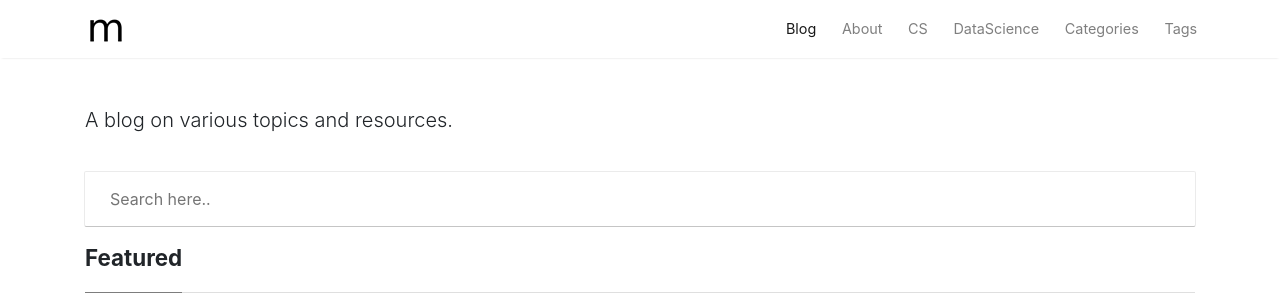
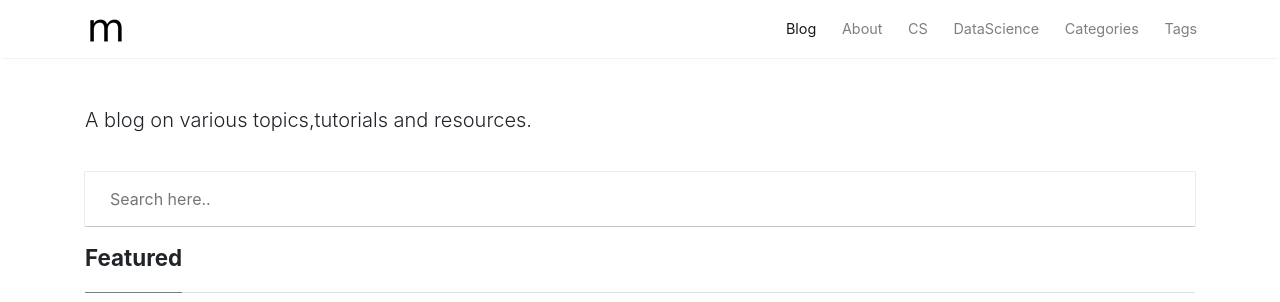
Before and after one commit to StarkSources/myblog, a Jekyll site: the page built from index.html, in a window 1280 px wide and 900 px high. Shown: the top 302 px of the window. Built offline with Jekyll 4.4.1, drawn with Linux system fonts in a browser that asks for light colours; nearby versions of some CDN libraries; the list of posts is cut into pages by our own code; comment, search, counter and statistics services are not loaded.

Commit message:
Update _config.yml

```diff
--- a/_config.yml
+++ b/_config.yml
@@ -16,7 +16,7 @@
 title: My Blog
 email:
 description: >- # this means to ignore newlines until "baseurl:"
-  A blog on various topics and resources.
+  A blog on various topics,tutorials and resources.
 baseurl: "/myblog" # the subpath of your site, e.g. /blog
 url: "" # the base hostname & protocol for your site, e.g. http://example.com
 twitter_username: bharathsathuri
```
